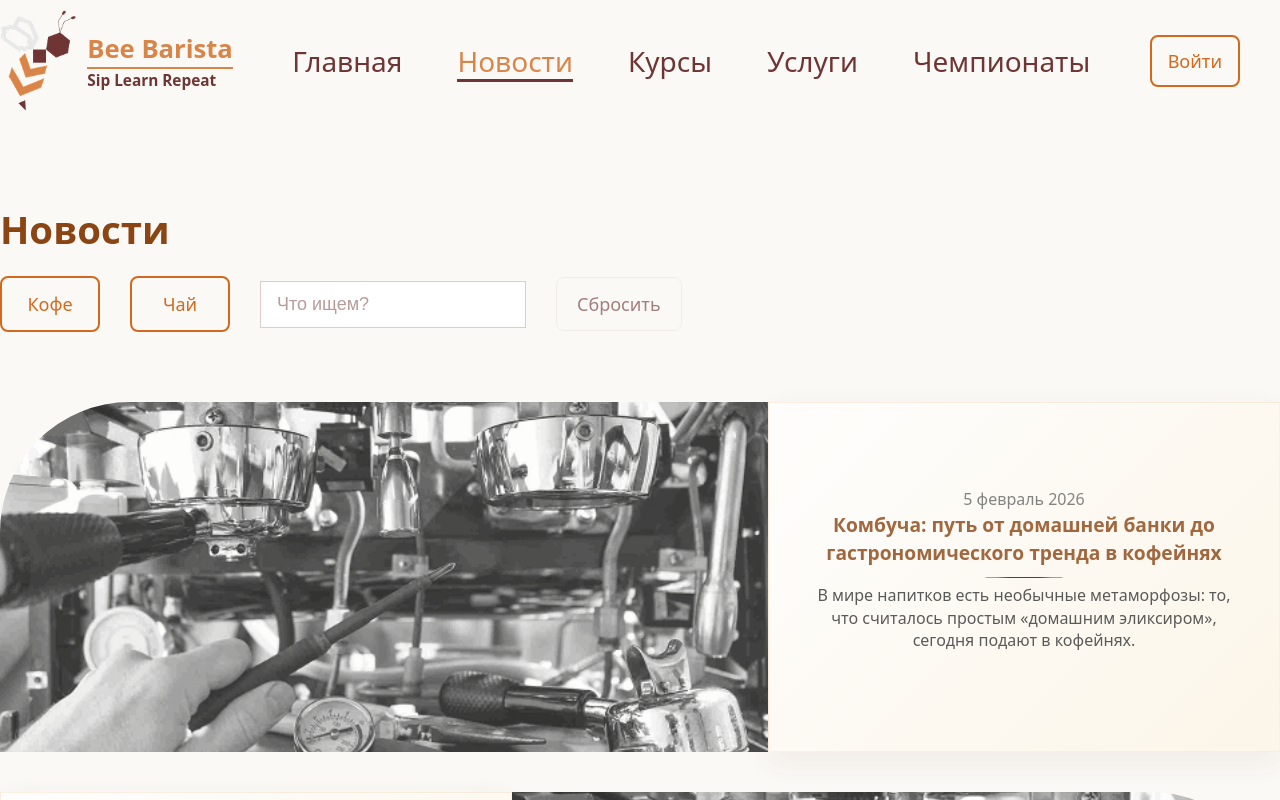
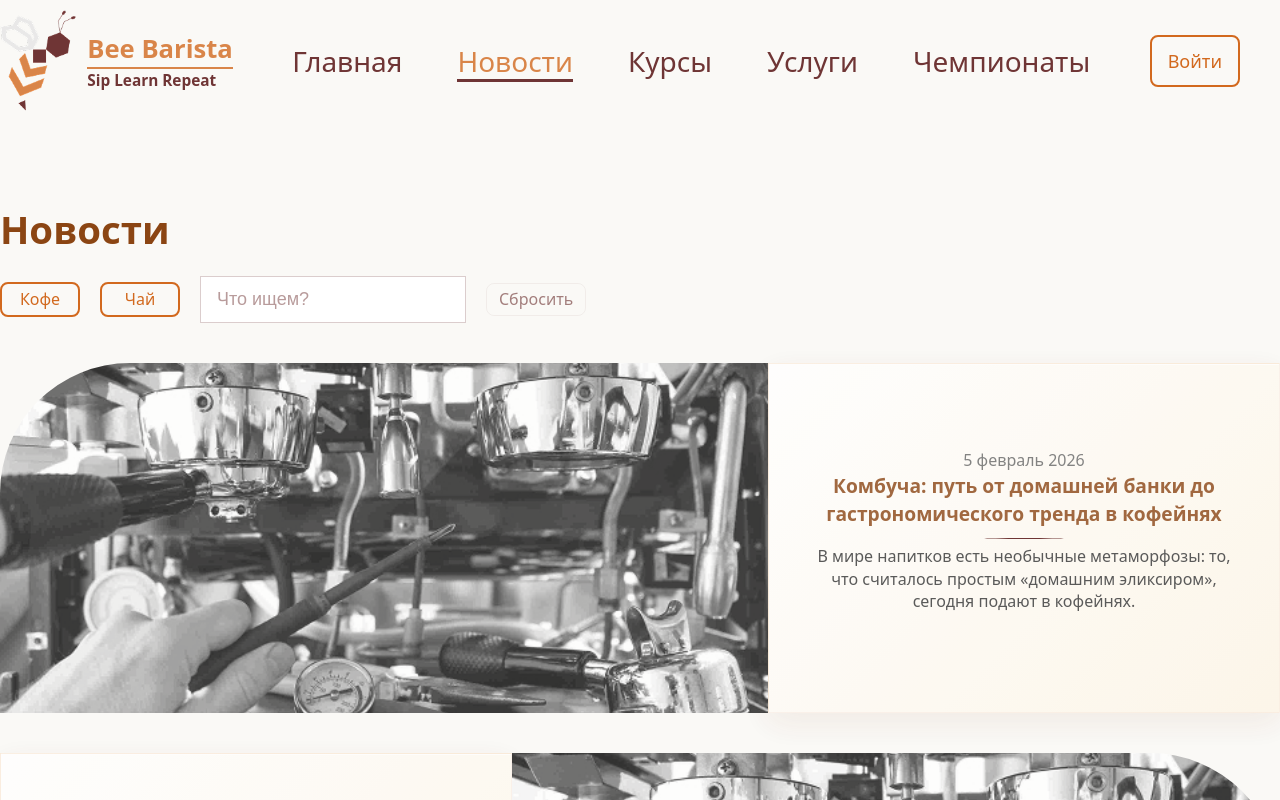
Before and after one commit to romkalan/Coffee-Tea-Mastery, a React (Vite) app: page /news in a window 1280 px wide. Built offline with nearby package versions, Linux system fonts and the light colour scheme.

Commit message:
fix: reduce all button sizes proportionally

```diff
--- a/src/components/FilterMenu/styles.module.scss
+++ b/src/components/FilterMenu/styles.module.scss
@@ -2,15 +2,15 @@
 
 .root {
   display: flex;
-  gap: 30px;
-  margin-bottom: 70px;
+  gap: 20px;
+  margin-bottom: 40px;
   align-items: center;
 }
 
 .button {
   @include button-secondary;
-  min-width: 100px;
-  padding: 10px 20px;
+  @include button-small;
+  min-width: 80px;
 }
 
 .buttonActive {
@@ -21,7 +21,7 @@
 
 .resetButton {
   @include button-ghost;
-  padding: 10px 20px;
+  @include button-small;
   color: $color-primary;
 
   &:hover {
--- a/src/components/Service/styles.module.scss
+++ b/src/components/Service/styles.module.scss
@@ -51,4 +51,6 @@
 
 .linkButton {
   @include mixins.link-button;
+  font-size: clamp(0.875rem, 1.2vw, 1rem); /* 14px - 16px */
+  padding: 6px 20px;
 }
--- a/src/pages/News/styles.module.scss
+++ b/src/pages/News/styles.module.scss
@@ -33,9 +33,9 @@
 }
 
 .loadMoreButton {
-  @include button-primary; // используйте ваш миксин для кнопок
-  padding: 15px 40px;
-  font-size: clamp(1rem, 2vw, 1.125rem); /* 16px - 18px */
+  @include button-primary;
+  @include button-small;
+  padding: 10px 32px;
   border: none;
   cursor: pointer;
   transition: all 0.3s ease;
```
